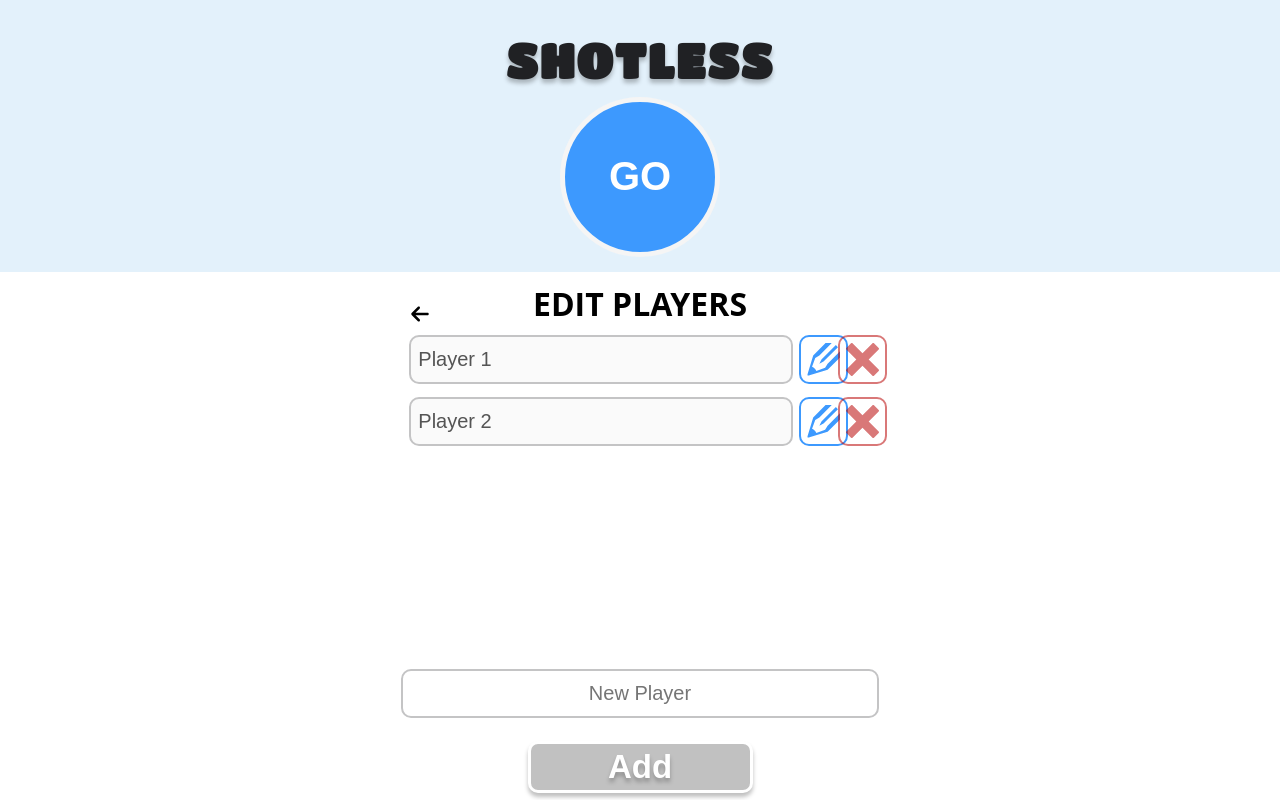
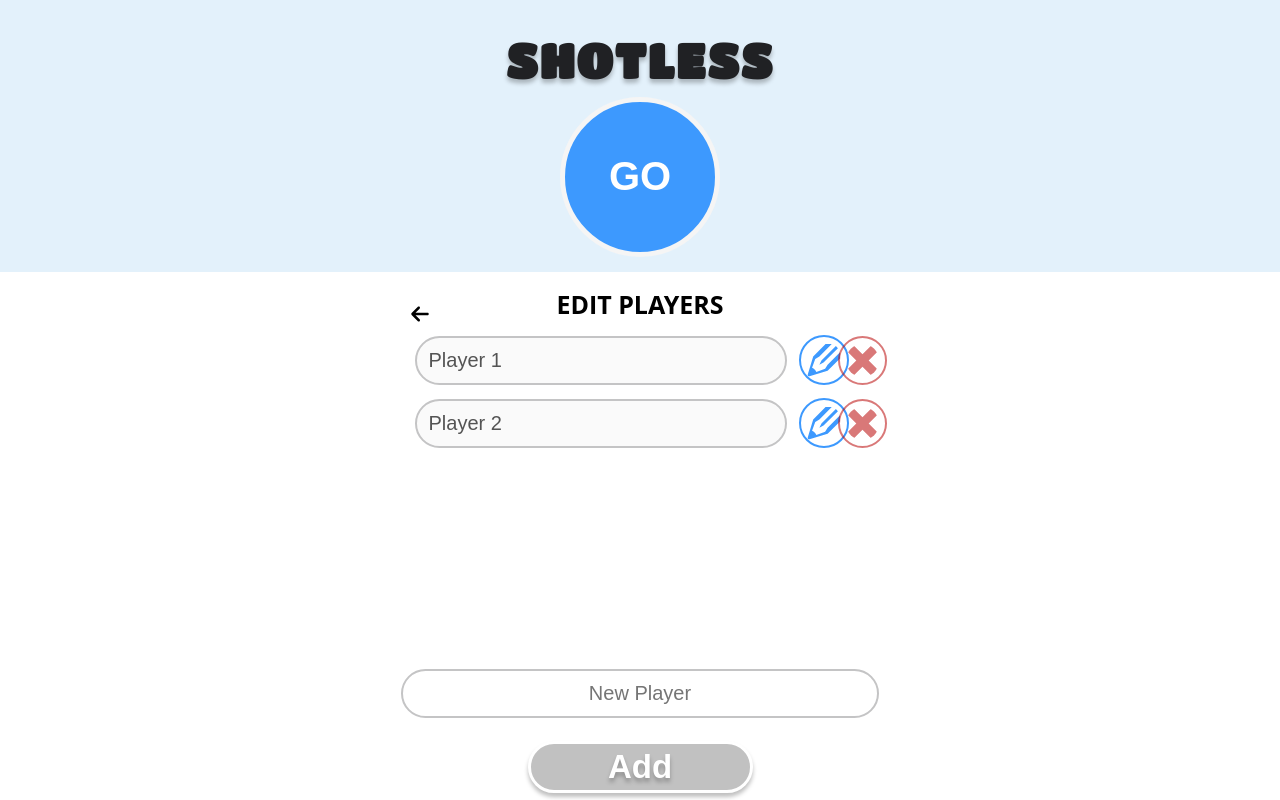
Before and after one commit to GoncaloFig/ShotlessAppV4, a Next.js app: page / in a window 1280 px wide. Both pictures are taken after a click on the icon 640 px from the left and 747 px from the top of the page. Built offline with nearby package versions, Linux system fonts and the light colour scheme.

Commit message:
full changes css

```diff
--- a/components/EditPlayersContainer.js
+++ b/components/EditPlayersContainer.js
@@ -3,6 +3,7 @@ import { connect } from 'react-redux'
 import {addPlayer, removePlayer, changePlayerName, changePlayerToEdit} from '../redux'
 import { v4 as uuidv4 } from 'uuid'
 import { ImCross, ImArrowLeft2, ImPencil2, ImFloppyDisk  } from "react-icons/im";
+import { FaCheck } from "react-icons/fa";
 
 const EditPlayersContainer = (props) => {
 
@@ -60,9 +61,10 @@ const EditPlayersContainer = (props) => {
                 <input type="text" key={player.id} defaultValue={player.name} onChange={(e) => setPlayerNameChanged(e.target.value)} disabled={!player.isEditing}/>
                 {/* {!isEditingPlayer && player.id !== editingPlayerId ?  */}
                 {!player.isEditing ?
-                    <ImPencil2 disabled className="editPlayerIcon" data-key={player.id} onClick={() => {handleClickEditPlayer(player.id, player.name)}}/>
+                    <div className='editPlayerIconContainer'><ImPencil2 disabled className="editPlayerIcon" data-key={player.id} onClick={() => {handleClickEditPlayer(player.id, player.name)}}/></div>
                     :
-                    <ImFloppyDisk className="saveEditPlayerIcon" data-key={player.id} onClick={() => {handleChangeCurrentPlayerName(player.id)}}/>
+                    // <ImFloppyDisk className="saveEditPlayerIcon" data-key={player.id} onClick={() => {handleChangeCurrentPlayerName(player.id)}}/>
+                    <FaCheck className="saveEditPlayerIcon" data-key={player.id} onClick={() => {handleChangeCurrentPlayerName(player.id)}}/>
                 }
                 <ImCross className="deletePlayerIcon" data-key={player.id} onClick={() => handleRemovePlayer(player.id)}/>
             </div>
--- a/styles/EditPlayersContainer.scss
+++ b/styles/EditPlayersContainer.scss
@@ -1,6 +1,7 @@
 
 .editPlayersTitle{
     text-transform: uppercase;
+    font-size: 25px;
 }
 
 
@@ -78,6 +79,7 @@
     .editPlayersTitle{
         display: flex;
         justify-content: center;
+        font-size: 25px;
     }
 
     .playersInputContainer{
@@ -89,9 +91,10 @@
         margin: 0px 0px 13px 0px;
 
         input{
-            width: 90%;
-            padding: 11px 7px;
-            border-radius: 10px;
+            width: 85%;
+            // padding: 11px 7px;
+            padding: 11px;
+            border-radius: 50px;
             border: 2px solid #c4c4c5;
             font-size: 20px;
             //height: 14px;
@@ -114,7 +117,7 @@
         input{
             width: 90%;
             padding: 11px 7px;
-            border-radius: 10px;
+            border-radius: 50px;
             border: 2px solid #c4c4c5;
             font-size: 20px;
             text-align: center;
@@ -125,15 +128,26 @@
         font-size: x-large;
         padding: 6px;
         border: 2px solid;
-        border-radius: 10px;
+        border-radius: 50px;
         color: #bb0a0a8c;
         cursor: pointer;
+    }
+
+    .editPlayerIconContainer{
+        border: 2px solid;
+        border-radius: 58px;
+        color: #3d99fe;
+        width: 46px;
+        height: 46px;
+        display: flex;
+        justify-content: center;
+        align-items: center;
     }
 
     .editPlayerIcon{
         font-size: x-large;
         padding: 6px;
-        border: 2px solid;
+        //border: 2px solid;
         border-radius: 10px;
         color: #3d99fe;
         cursor: pointer;
@@ -143,7 +157,7 @@
         font-size: x-large;
         padding: 6px;
         border: 2px solid;
-        border-radius: 10px;
+        border-radius: 50px;
         color: #127522;
         cursor: pointer;
     }
@@ -163,7 +177,7 @@
         background: #3D99FE;
         border: 3px solid #FFFFFF;
         box-shadow: 0px 4px 4px rgba(0, 0, 0, 0.25);
-        border-radius: 10px;
+        border-radius: 50px;
         width: 225px;
         height: 52px;
         font-weight: 600;
@@ -253,6 +267,7 @@
         display: flex;
         justify-content: center;
         margin: 0 auto;
+        font-size: 25px;
     }
 
     .playersInputContainer{
@@ -264,9 +279,10 @@
         margin: 0px 0px 13px 0px;
 
         input{
-            width: 90%;
-            padding: 11px 7px;
-            border-radius: 10px;
+            width: 85%;
+            // padding: 11px 7px;
+            padding: 11px;
+            border-radius: 50px;
             border: 2px solid #c4c4c5;
             font-size: 20px;
             height: 14px;
@@ -288,7 +304,7 @@
         input{
             width: 90%;
             padding: 11px 7px;
-            border-radius: 10px;
+            border-radius: 50px;
             border: 2px solid #c4c4c5;
             font-size: 20px;
             align-items: center;
@@ -300,14 +316,25 @@
         font-size: x-large;
         padding: 6px;
         border: 2px solid;
-        border-radius: 10px;
+        border-radius: 50px;
         color: #bb0a0a8c;
+    }
+
+    .editPlayerIconContainer{
+        border: 2px solid;
+        border-radius: 58px;
+        color: #3d99fe;
+        width: 36px;
+        height: 36px;
+        display: flex;
+        justify-content: center;
+        align-items: center;
     }
 
     .editPlayerIcon{
         font-size: x-large;
         padding: 6px;
-        border: 2px solid;
+        //border: 2px solid;
         border-radius: 10px;
         color: #3d99fe;
         cursor: pointer;
@@ -317,7 +344,7 @@
         font-size: x-large;
         padding: 6px;
         border: 2px solid;
-        border-radius: 10px;
+        border-radius: 50px;
         color: #127522;
         cursor: pointer;
     }
@@ -335,7 +362,7 @@
         background: #3D99FE;
         border: 3px solid #FFFFFF;
         box-shadow: 0px 4px 4px rgba(0, 0, 0, 0.25);
-        border-radius: 10px;
+        border-radius: 50px;
         width: 225px;
         height: 52px;
         font-weight: 600;
--- a/styles/PlayerBadge.scss
+++ b/styles/PlayerBadge.scss
@@ -2,7 +2,7 @@
     background: #EAE9EC;
     border: 3px solid #FFFFFF;
     box-shadow: 0px 4px 4px rgba(0, 0, 0, 0.25);
-    border-radius: 10px;
+    border-radius: 50px;
     width: 332px;
     height: 70px;
     font-weight: 653;
```
